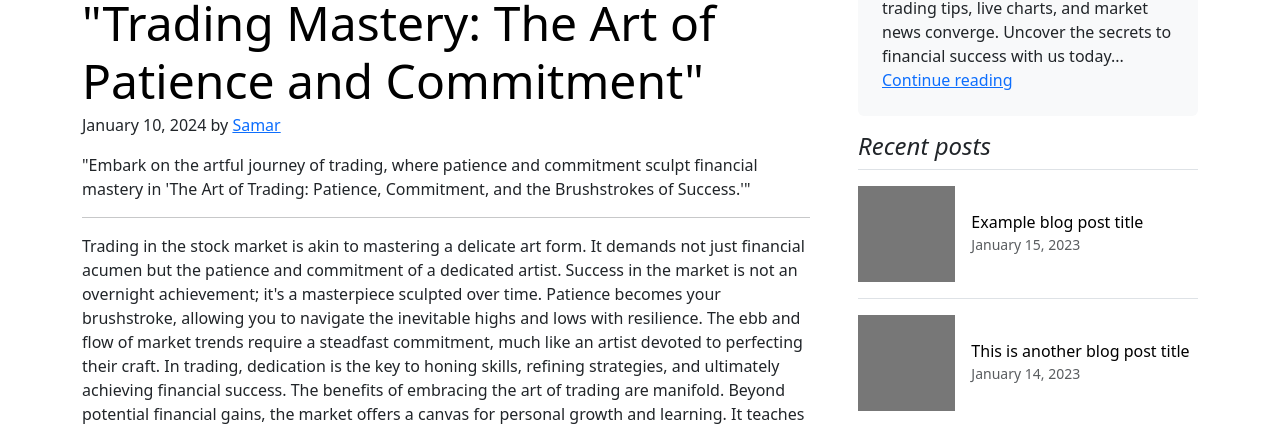
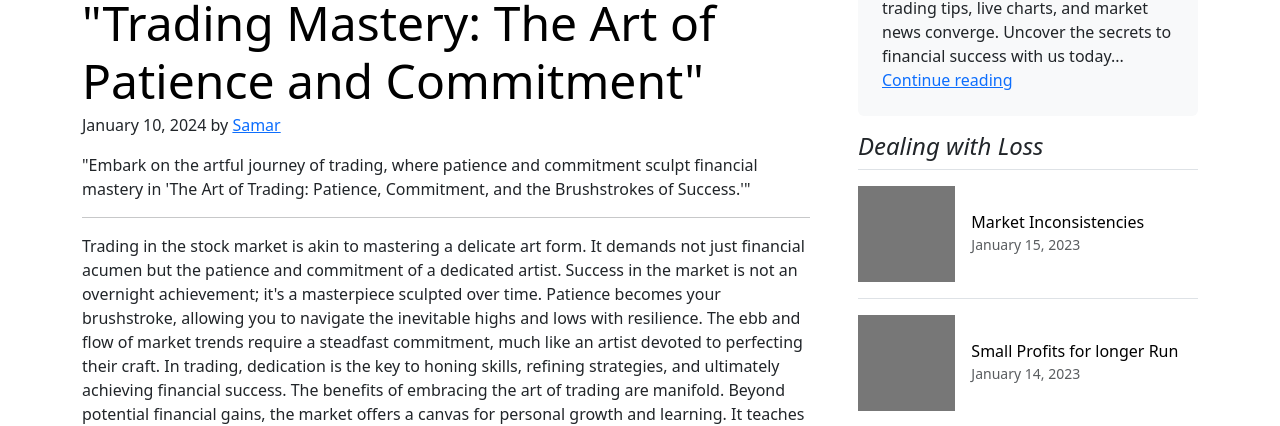
Before and after one commit to SUMMERxKx/Ascent-Trading-Website, a plain HTML site: page index.html in a window 1280 px wide. Shown: the part 977-1403 px from the top of the page. Drawn offline with nearby package versions, Linux system fonts and the light colour scheme.

Commit message:
Update index.html

```diff
--- a/index.html
+++ b/index.html
@@ -222,13 +222,13 @@
           <!--About section ends-->
 
           <div>
-            <h4 class="fst-italic">Recent posts</h4>
+            <h4 class="fst-italic">Dealing with Loss</h4>
             <ul class="list-unstyled">
               <li>
                 <a class="d-flex flex-column flex-lg-row gap-3 align-items-start align-items-lg-center py-3 link-body-emphasis text-decoration-none border-top" href="tips.html">
                   <svg class="bd-placeholder-img" width="100%" height="96" xmlns="http://www.w3.org/2000/svg" aria-hidden="true" preserveAspectRatio="xMidYMid slice" focusable="false"><rect width="100%" height="100%" fill="#777"></rect></svg>
                   <div class="col-lg-8">
-                    <h6 class="mb-0">Example blog post title</h6>
+                    <h6 class="mb-0">Market Inconsistencies</h6>
                     <small class="text-body-secondary">January 15, 2023</small>
                   </div>
                 </a>
@@ -237,7 +237,7 @@
                 <a class="d-flex flex-column flex-lg-row gap-3 align-items-start align-items-lg-center py-3 link-body-emphasis text-decoration-none border-top" href="tips.html">
                   <svg class="bd-placeholder-img" width="100%" height="96" xmlns="http://www.w3.org/2000/svg" aria-hidden="true" preserveAspectRatio="xMidYMid slice" focusable="false"><rect width="100%" height="100%" fill="#777"></rect></svg>
                   <div class="col-lg-8">
-                    <h6 class="mb-0">This is another blog post title</h6>
+                    <h6 class="mb-0">Small Profits for longer Run</h6>
                     <small class="text-body-secondary">January 14, 2023</small>
                   </div>
                 </a>
```
